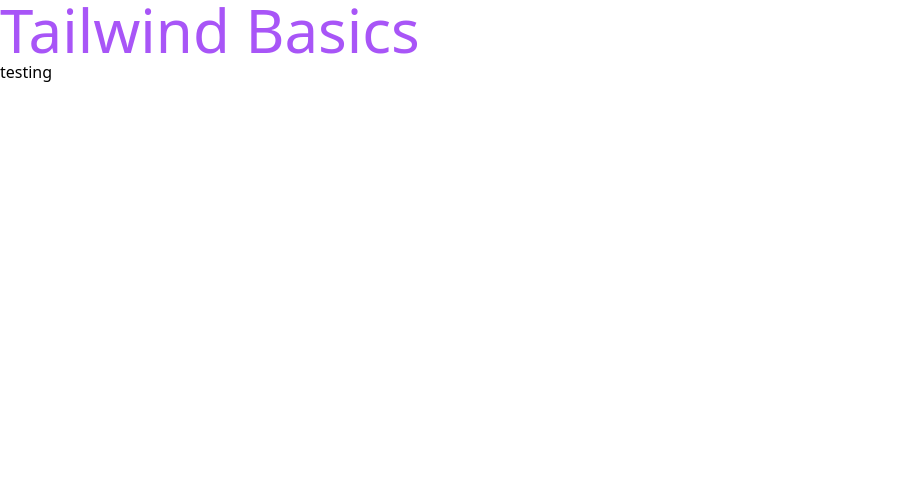
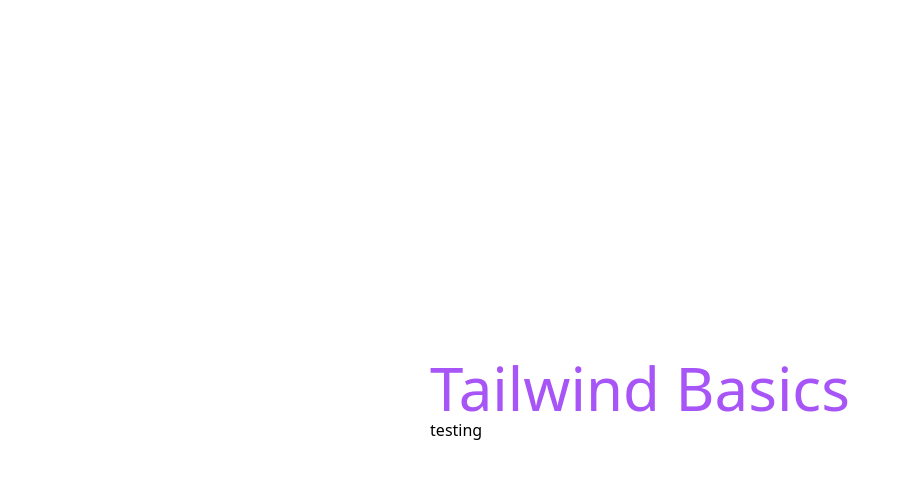
Before and after one commit to edwardtanguay/et066-html-css-tailwind-site, a website: page index.html in a window 1280 px wide. Shown: the whole page, without its empty margins (0-911 px from the left). Drawn offline with Linux system fonts and the light colour scheme.

Commit message:
centered on page

```diff
--- a/index.html
+++ b/index.html
@@ -1,13 +1,20 @@
 <!DOCTYPE html>
 <html lang="en">
+
 <head>
 	<meta charset="UTF-8">
-	<meta name="viewport" content="width=device-width, initial-scale=1.0">
-	<link rel="stylesheet" href="css/main.css">
+	<meta name="viewport"
+		  content="width=device-width, initial-scale=1.0">
+	<link rel="stylesheet"
+		  href="css/main.css">
 	<title>Tailwind HTML/CSS Basics</title>
 </head>
-<body>
-	<h1 class="text-purple-500 text-6xl">Tailwind Basics</h1>
-	<p>testing</p>
+
+<body class="grid place-items-center h-screen">
+	<div>
+		<h1 class="text-purple-500 text-6xl">Tailwind Basics</h1>
+		<p>testing</p>
+	</div>
 </body>
+
 </html>
```
Also changed, not shown: css/main.css.
